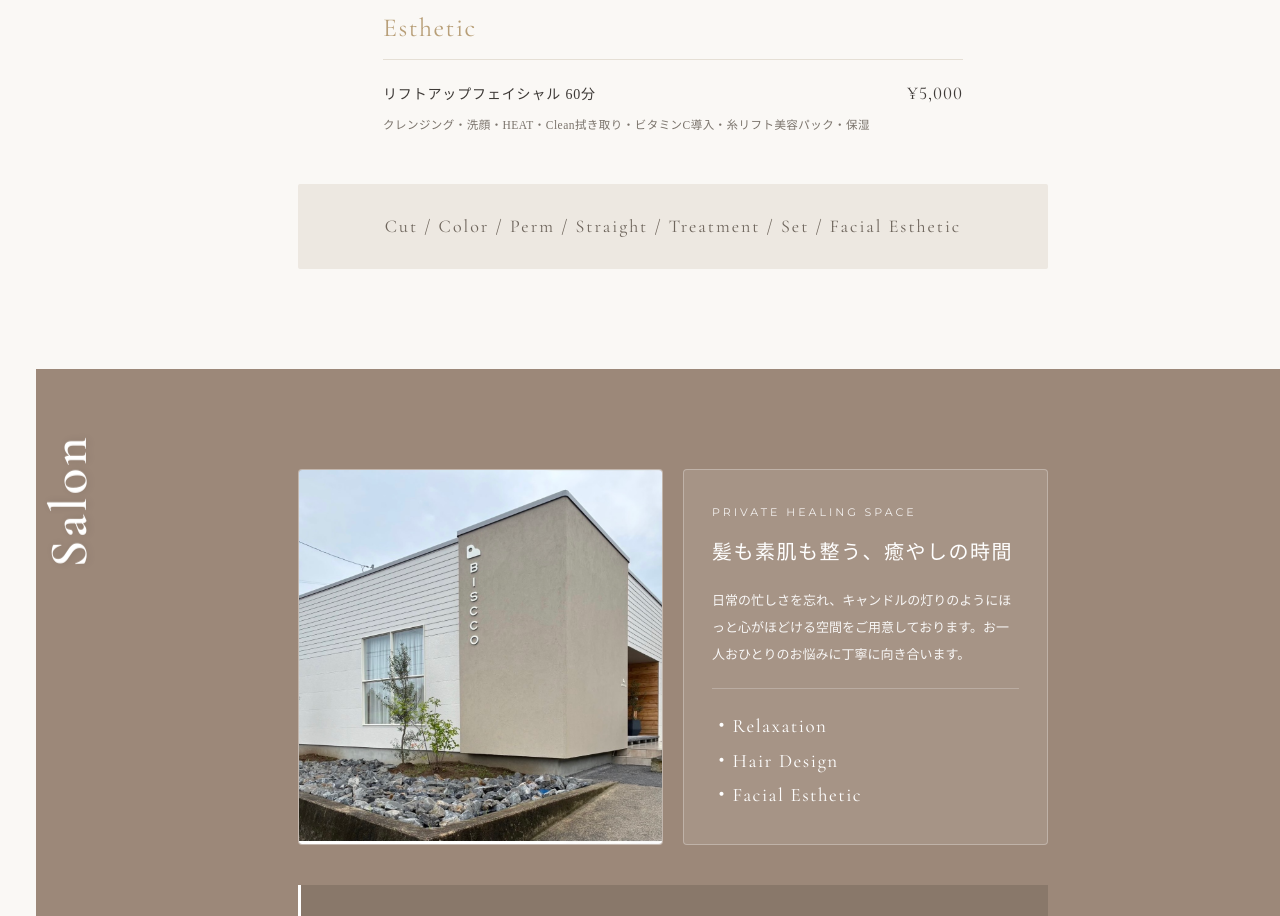
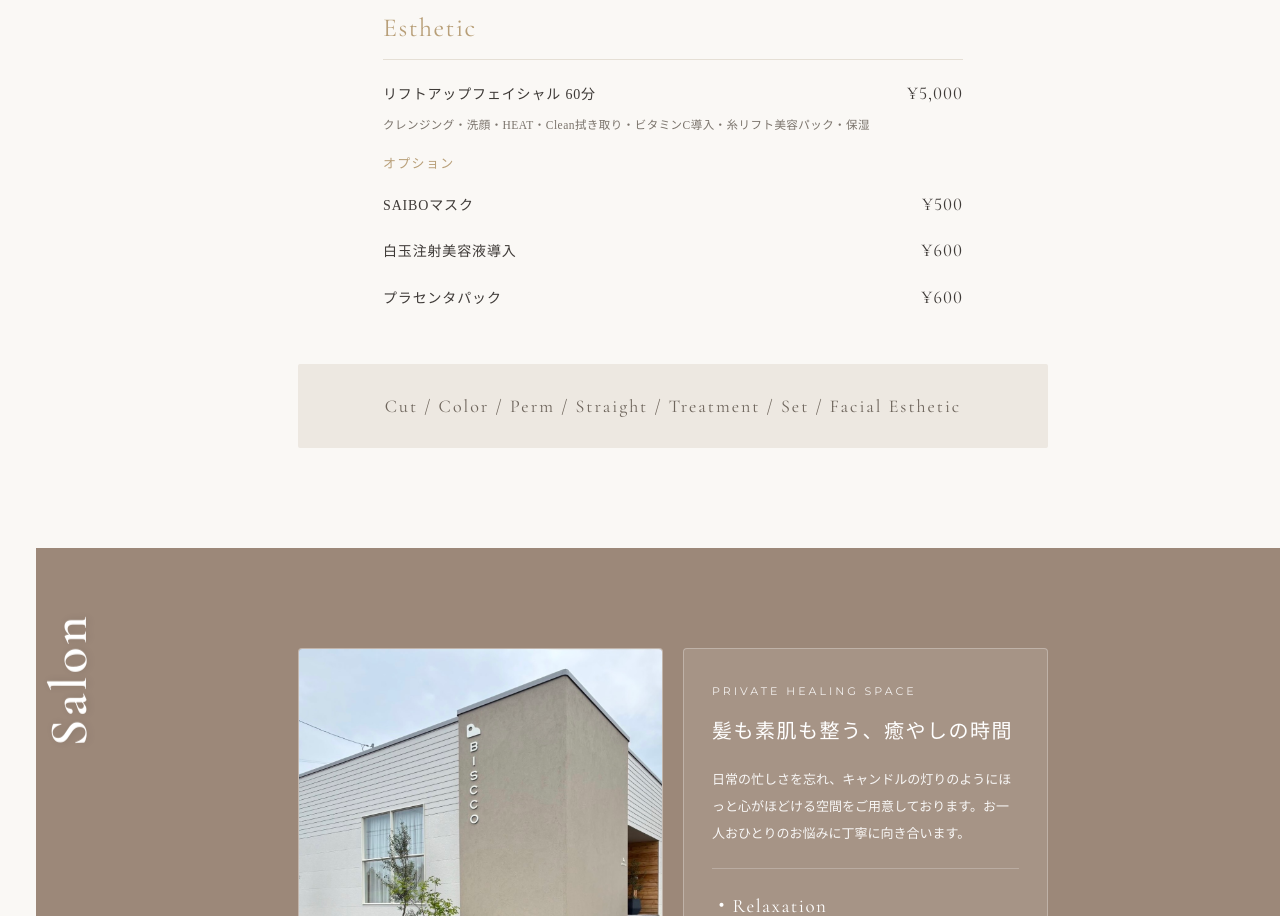
Before and after one commit to kazu583/Biscco., a plain HTML site: page index.html in a window 1280 px wide. Shown: the part 2179-3095 px from the top of the page. Drawn offline with nearby package versions, Linux system fonts and the light colour scheme.

Commit message:
Update menu styles and add options to Esthetic section

```diff
--- a/index.html
+++ b/index.html
@@ -364,9 +364,19 @@
             font-size: 11.5px;
             color: #7a736b;
             margin-top: -6px;
-            margin-bottom: 12px;
+            margin-bottom: 18px;
             letter-spacing: 0.04em;
             line-height: 1.6;
+        }
+
+        /* オプション小見出し用 */
+        .menu-option-title {
+            font-size: 13px;
+            color: var(--accent-gold);
+            letter-spacing: 0.1em;
+            margin-top: 14px;
+            margin-bottom: 10px;
+            font-weight: 500;
         }
 
         .menu-price {
@@ -747,7 +757,7 @@
                     </ul>
                 </div>
 
-                <!-- Esthetic の欄（リフトアップフェイシャル＋工程詳細） -->
+                <!-- Esthetic の欄（リフトアップフェイシャル＋工程詳細＋オプション3種） -->
                 <div class="menu-category">
                     <h3>Esthetic</h3>
                     <ul class="menu-list">
@@ -757,6 +767,19 @@
                         </li>
                         <li class="menu-sub-desc">
                             クレンジング・洗顔・HEAT・Clean拭き取り・ビタミンC導入・糸リフト美容パック・保湿
+                        </li>
+                        <li class="menu-option-title">オプション</li>
+                        <li class="menu-item">
+                            <span>SAIBOマスク</span>
+                            <span class="menu-price">¥500</span>
+                        </li>
+                        <li class="menu-item">
+                            <span>白玉注射美容液導入</span>
+                            <span class="menu-price">¥600</span>
+                        </li>
+                        <li class="menu-item">
+                            <span>プラセンタパック</span>
+                            <span class="menu-price">¥600</span>
                         </li>
                     </ul>
                 </div>
```
